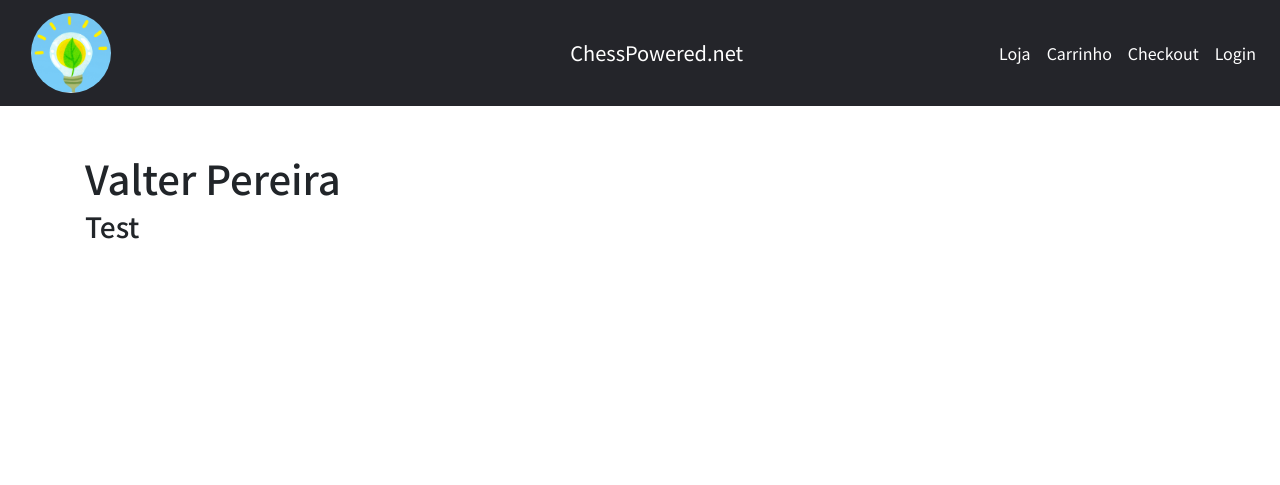
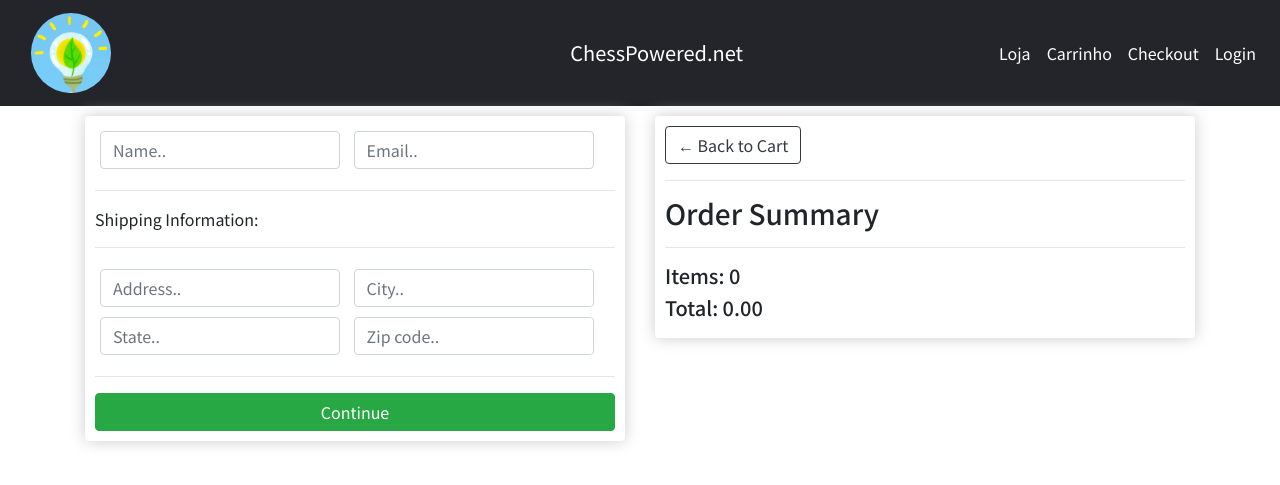
Before and after one commit to ThePenguin858/pap, a Django app: page /database/checkout/ in a window 1280 px wide. Shown: the top 485 px of the page. Run offline with Django 3.2, Linux system fonts and the light colour scheme; some libraries are stand-ins or nearby versions.

Commit message:
Adding all of checkout and checkout rendering.

```diff
--- a/web_app/database/views.py
+++ b/web_app/database/views.py
@@ -2,7 +2,7 @@ from django.shortcuts import render, get_object_or_404, redirect
 
 # from .forms import EditClientForm, ClientForm, InvoiceForm
 from pages.views import home_view
-from .models import Product
+from .models import *
 # Create your views here.
 
 
@@ -10,109 +10,43 @@ def store_view(request):
     """ List all of the invoices """
     queryset = Product.objects.all()
 
+    if request.method == 'POST':
+        OrderItem.objects.append({'product': product, 'order': order,'quantity': 1})
+
     context = {
         'products': queryset
     }
     return render(request, 'database/store.html', context)
 
 def cart_view(request):
-    context = {}
+    queryset = Product.objects.all()
+
+    if request.user.is_authenticated:
+        customer = request.user.customer
+        order, created = Order.objects.get_or_create(customer=customer, complete=False)
+        items = order.orderitem_set.all()
+    else:
+        items = []
+        order = {'get_cart_total':0, 'get_cart_items':0}
+
+    context = {
+        'items': items,
+        'order': order
+    }
+
     return render(request, 'database/cart.html', context)
 
 def checkout_view(request):
-    context = {}
+    if request.user.is_authenticated:
+        customer = request.user.customer
+        order, created = Order.objects.get_or_create(customer=customer, complete=False)
+        items = order.orderitem_set.all()
+    else:
+        items = []
+        order = {'get_cart_total':0, 'get_cart_items':0}
+
+    context = {
+        'items': items,
+        'order': order
+    }
     return render(request, 'database/checkout.html', context)
-
-# def list_clients_view(request):
-#     """ List all of the clients """
-#     queryset = Client.objects.all()
-
-#     context = {
-#         'object_list': queryset
-#     }
-
-#     return render(request, 'database/list_views/list_client.html', context)
-
-
-# def create_invoice_view(request, *args, **kwargs):
-#     """ View for creating receipts urls=create_invoice """
-
-#     my_form = InvoiceForm(request.POST or None)
-
-#     if request.method == 'POST':
-#         if my_form.is_valid():
-#             my_form.save()
-#             my_form = InvoiceForm()
-
-#     context = {'form': my_form}
-
-#     return render(request, 'database/forms/invoice_create.html', context)
-
-
-# def create_client_view(request, *args, **kwargs):
-#     """ View for creating client urls=create """
-
-#     new_form = ClientForm(request.POST or None)
-
-#     if request.method == 'POST':
-#         if new_form.is_valid():
-#             new_form.save()
-#             new_form = ClientForm()
-
-#     context = {'Form': new_form}
-
-#     return render(request, 'database/forms/client_create.html', context)
-
-
-# def client_update_view(request, my_name):
-#     obj = Client.objects.get(name=my_name)
-#     form = EditClientForm(instance=obj)
-#     if request.method == 'POST':
-#         form = EditClientForm(request.POST, instance=obj)
-#         if form.is_valid():
-#             form.save()
-#             return redirect('/database/list_clients')
-
-#     context = {
-#         'object': form
-#     }
-#     return render(request, 'database/forms/client_view.html', context)
-
-
-# def invoice_update_view(request, fid):
-#     obj = Invoice.objects.get(fid=fid)
-#     form = InvoiceForm(instance=obj)
-#     if request.method == 'POST':
-#         form = InvoiceForm(request.POST, instance=obj)
-#         if form.is_valid():
-#             form.save()
-#             return redirect('/database/list_invoices')
-
-#     context = {
-#         'object': form
-#     }
-#     return render(request, 'database/forms/invoice_view.html', context)
-
-
-# def delete_invoice_view(request, my_fid):
-#     obj = Invoice.objects.get(fid=my_fid)
-
-#     if request.method == "POST":
-#         obj.delete()
-#         return redirect('database:list-invoices')
-
-#     context = {
-#         'object': obj,
-#     }
-#     return render(request, 'database/forms/delete_invoice.html', context)
-
-
-# def delete_client_view(request, my_name):
-#     obj = Client.objects.get(name=my_name)
-
-#     if request.method == 'POST':
-#         obj.delete()
-#         return redirect('/database/list_clients')
-#     context = {'object': obj, }
-
-#     return render(request, 'database/forms/delete_client.html', context)
--- a/web_app/static/main.css
+++ b/web_app/static/main.css
@@ -866,3 +866,7 @@ textarea {
         display:none; !important
     }
 }
+
+.rotate-image {
+    transform: rotate(180deg);
+}
--- a/web_app/templates/bases/base.html
+++ b/web_app/templates/bases/base.html
@@ -35,12 +35,12 @@
                     <li class="nav-item">
                         <a class="nav-link text-white" href="{% url 'database:checkout' %}">Checkout</a>
                     </li>
-                    {% if not user.is_authenticated %}
+                    {% if not user.is_superuser %}
                     <li class="nav-item">
                         <a class="nav-link text-white" href="{% url 'login' %}">Login</a>
                     </li>
                     {% endif %}
-                    {% if user.is_authenticated %}
+                    {% if user.is_superuser %}
                     <li class="nav-item">
                         <a class="nav-link text-white" href="{% url 'logout' %}">Logout</a>
                     </li>
--- a/web_app/templates/database/checkout.html
+++ b/web_app/templates/database/checkout.html
@@ -1,14 +1,71 @@
 {% extends "bases/base.html" %}
+{% load static %}
 {% block title %}
-    <title>Loja</title>
+Checkout
 {% endblock title %}
 {% block head %}
-    <title>Valter Pereira</title>
 {% endblock head %}
-    {% block content %}
-            <div class="container pt-5">
-            <h1>Valter Pereira</h1>
-            <h3>Test</h3>
+{% block content %}
+<div class="container">
+    <div class="row">
+        <div class="col-lg-6">
+            <div class="box-element" id="form-wrapper">
+                <form id="form">
+                    <div id="user-info">
+                        <div class="form-field">
+                            <input required class="form-control" type="text" name="name" placeholder="Name..">
+                        </div>
+                        <div class="form-field">
+                            <input required class="form-control" type="email" name="email" placeholder="Email..">
+                        </div>
+                    </div>
+
+                    <div id="shipping-info">
+                        <hr>
+                        <p>Shipping Information:</p>
+                        <hr>
+                        <div class="form-field">
+                            <input class="form-control" type="text" name="address" placeholder="Address..">
+                        </div>
+                        <div class="form-field">
+                            <input class="form-control" type="text" name="city" placeholder="City..">
+                        </div>
+                        <div class="form-field">
+                            <input class="form-control" type="text" name="state" placeholder="State..">
+                        </div>
+                        <div class="form-field">
+                            <input class="form-control" type="text" name="zipcode" placeholder="Zip code..">
+                        </div>
+                    </div>
+                    <hr>
+                    <input id="form-button" class="btn btn-success btn-block" type="submit" value="Continue">
+                </form>
+            </div>
+
+        </div>
+
+        <div class="col-lg-6">
+            <div class="box-element">
+                <a  class="btn btn-outline-dark" href="{% url 'database:cart' %}">&#x2190; Back to Cart</a>
+                <hr>
+                <h3>Order Summary</h3>
+                <hr>
+                {% for item in items %}
+                <div class="cart-row">
+                    <div style="flex:2"><img class="row-image" src="{{item.product.imageURL}}"></div>
+                    <div style="flex:2"><p>{{item.product.name}}</p></div>
+                    <div style="flex:1"><p>{{item.product.price|floatformat:2}}</p></div>
+                    <div style="flex:1"> <p class="quantity">x{{item.quantity}}</p> </div>
+                </div>
+                {% endfor %}
+                <h5>Items:  {{order.get_cart_items}} </h5>
+                <h5>Total:  {{order.get_cart_total|floatformat:2}}</h5>
             </div>
         </div>
+    </div>
+    <br>
+    <div class="box-element hidden" id="payment-info">
+        <small>Paypal Options</small>
+    </div>
+</div>
 {% endblock content %}
--- a/web_app/templates/database/store.html
+++ b/web_app/templates/database/store.html
@@ -14,9 +14,11 @@
       <div class="box-element product">
         <h8><strong>{{product.name}}</strong></h8>
         <hr>
+        <form method="form">
         <button class="btn btn-outline-secondary add-btn">Add to Cart</button>
-        <a class="btn btn-outline-success" href="$">View</a>
+        <a class="btn btn-outline-success" href="%">View</a>
         <h4 style="display: inline-block; float: right"><strong>${{product.price|floatformat:2}}</strong></h4>
+        </form>
       </div>
     </div>
     {% endfor %}
```
Also changed, not shown: web_app/database/models.py (+16 -0 lines), web_app/templates/database/cart.html (+49 -8 lines), web_app/db.sqlite3, web_app/static/images/arrow_up.png (added), web_app/static/images/logo_nvH3hxW.png (added).
